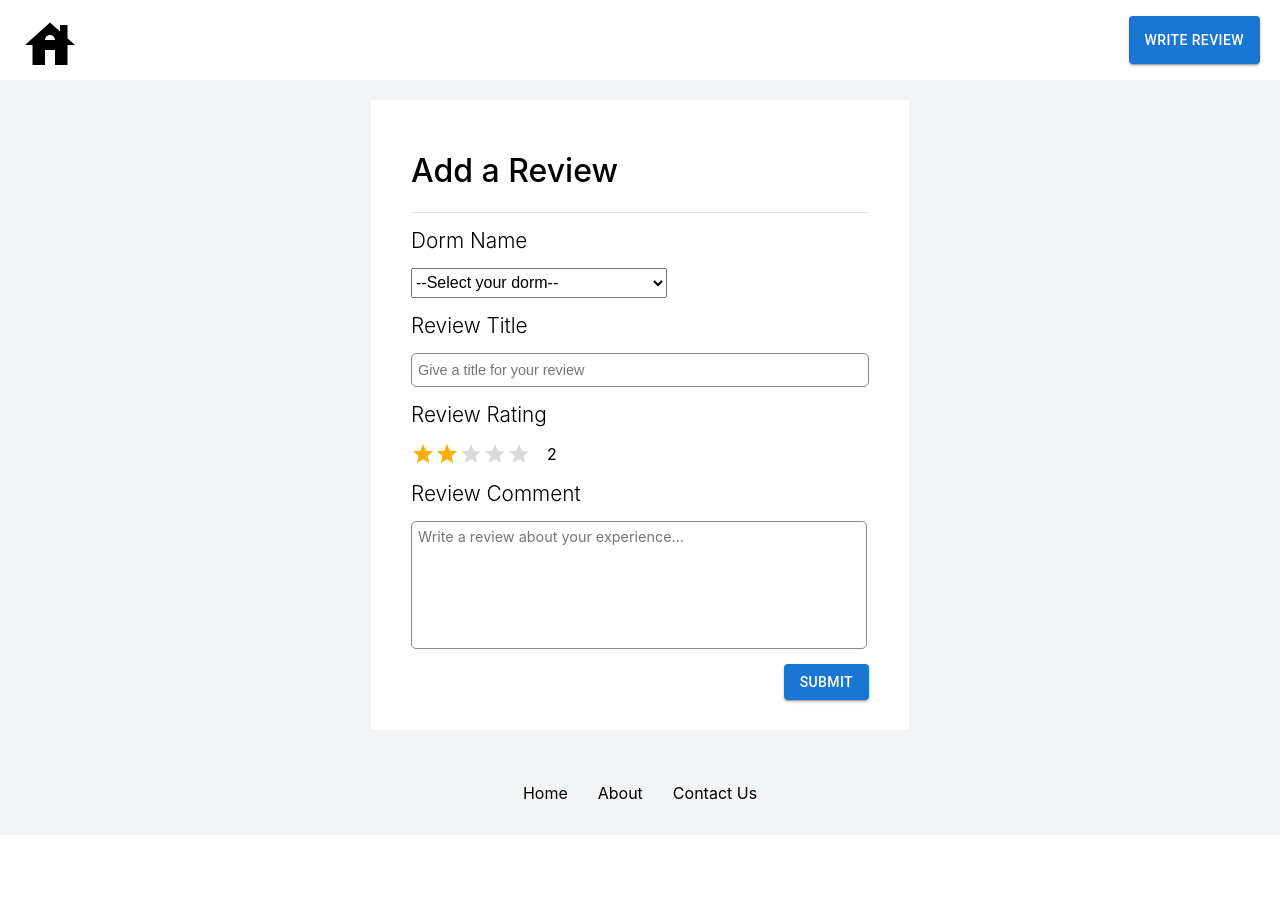
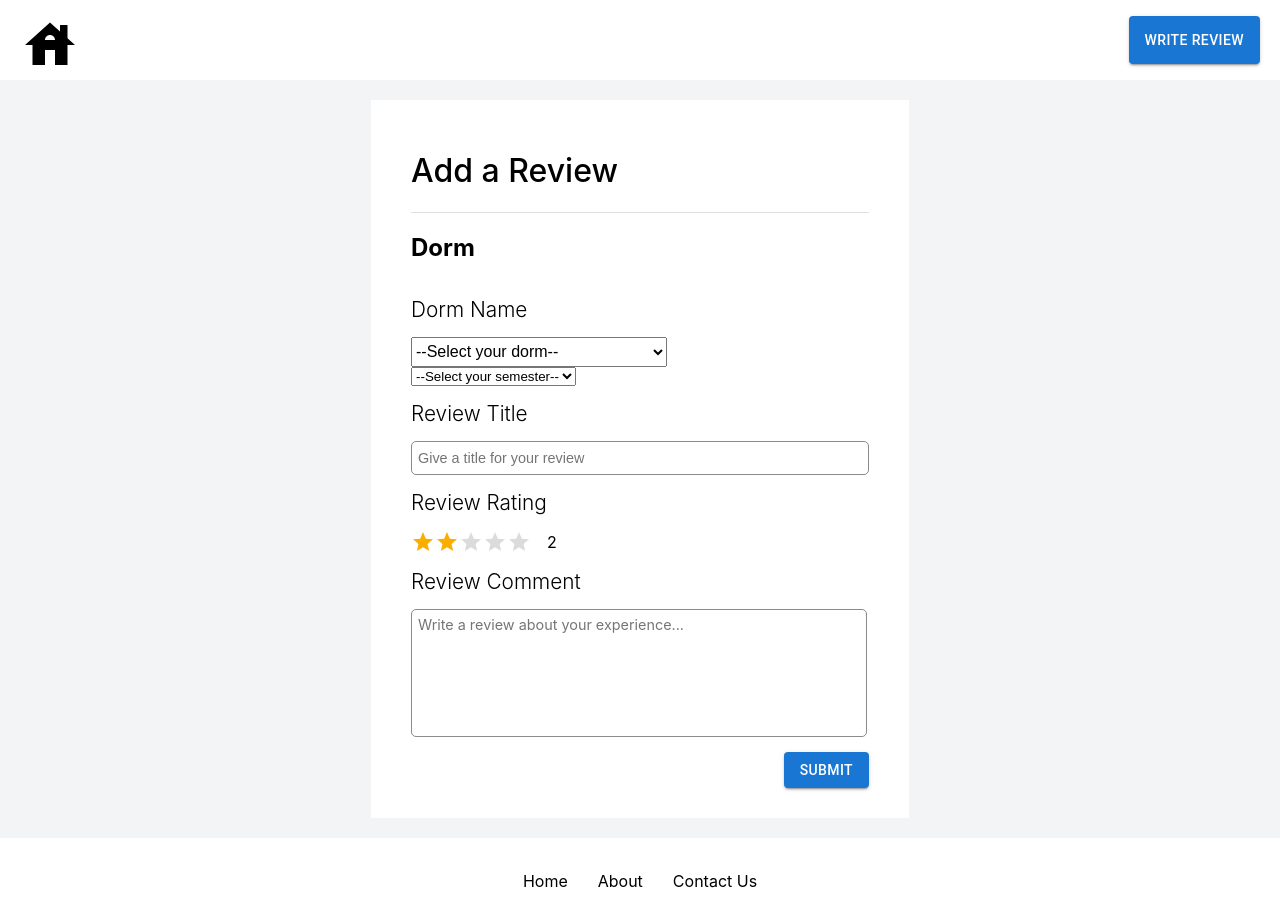
Before and after one commit to wilsonyinn/rate-my-dorm, a React (Create React App) app: page /write-review in a window 1280 px wide. Before the commit the page ends 835 px from the top, so only its background shows below. Built offline with nearby package versions, Linux system fonts and the light colour scheme; the HTML template or start-up script is replaced by a standard one.

Commit message:
refactoring

```diff
--- a/src/pages/WriteReview.tsx
+++ b/src/pages/WriteReview.tsx
@@ -62,7 +62,8 @@ const WriteReview: FC = () => {
       <form className={styles.form} onSubmit={handleSubmit}>
         <h1 className={styles.formTitle}>Add a Review</h1>
         <Divider flexItem></Divider>
-        <h2 className={styles.reviewDorm}>Dorm Name</h2>
+        <h2>Dorm</h2>
+        <h3 className={styles.reviewDorm}>Dorm Name</h3>
         <select className={styles.reviewDormSelect}>
           <option value="">--Select your dorm--</option>
           <option value="manzanita-square">Manzanita Square</option>
@@ -82,14 +83,37 @@ const WriteReview: FC = () => {
           <option value="west-grove-common">West Grove Common</option>
         </select>
 
-        <h2 className={styles.reviewTitle}>Review Title</h2>
+        <select className={styles.semester}>
+          <option value="">--Select your semester--</option>
+          <option value="fall-2024">Fall 2024</option>
+          <option value="summer-2024">Summer 2024</option>
+          <option value="spring-2024">Spring 2024</option>
+          <option value="winter-2024">Winter 2024</option>
+
+          <option value="fall-2023">Fall 2023</option>
+          <option value="summer-2023">Summer 2023</option>
+          <option value="spring-2023">Spring 2023</option>
+          <option value="winter-2023">Winter 2023</option>
+
+          <option value="fall-2022">Fall 2022</option>
+          <option value="summer-2022">Summer 2022</option>
+          <option value="spring-2022">Spring 2022</option>
+          <option value="winter-2022">Winter 2022</option>
+
+          <option value="fall-2021">Fall 2021</option>
+          <option value="summer-2021">Summer 2021</option>
+          <option value="spring-2021">Spring 2021</option>
+          <option value="winter-2021">Winter 2021</option>
+        </select>
+
+        <h3 className={styles.reviewTitle}>Review Title</h3>
         <input
           className={styles.reviewTitleInput}
           type="text"
           ref={titleRef}
           placeholder="Give a title for your review"
         />
-        <h2 className={styles.reviewRating}>Review Rating</h2>
+        <h3 className={styles.reviewRating}>Review Rating</h3>
         <div className={styles.rating}>
           <Rating
             name="hover-feedback"
@@ -110,7 +134,7 @@ const WriteReview: FC = () => {
             <Box sx={{ ml: 2 }}>{labels[hover !== -1 ? hover : value]}</Box>
           )}
         </div>
-        <h2 className={styles.reviewComment}>Review Comment</h2>
+        <h3 className={styles.reviewComment}>Review Comment</h3>
         <textarea
           className={styles.reviewCommentInput}
           placeholder="Write a review about your experience..."
--- a/src/styles/dormpage.module.css
+++ b/src/styles/dormpage.module.css
@@ -9,6 +9,7 @@ body {
   flex-direction: column;
   justify-content: flex-start;
   align-items: center;
+  /* background-color: #f3f4f6; */
 }
 
 .bannerText {
--- a/src/styles/footer.module.css
+++ b/src/styles/footer.module.css
@@ -10,6 +10,7 @@ footer {
   font-optical-sizing: auto;
   font-style: normal;
   gap: 30px;
+  background-color: white;
 }
 
 footer span:hover {
--- a/src/styles/landing.module.css
+++ b/src/styles/landing.module.css
@@ -3,6 +3,7 @@
   flex-direction: column;
   justify-content: flex-start;
   align-items: center;
+  background-color: #f3f4f6;
 }
 
 .landingBanner {
```
